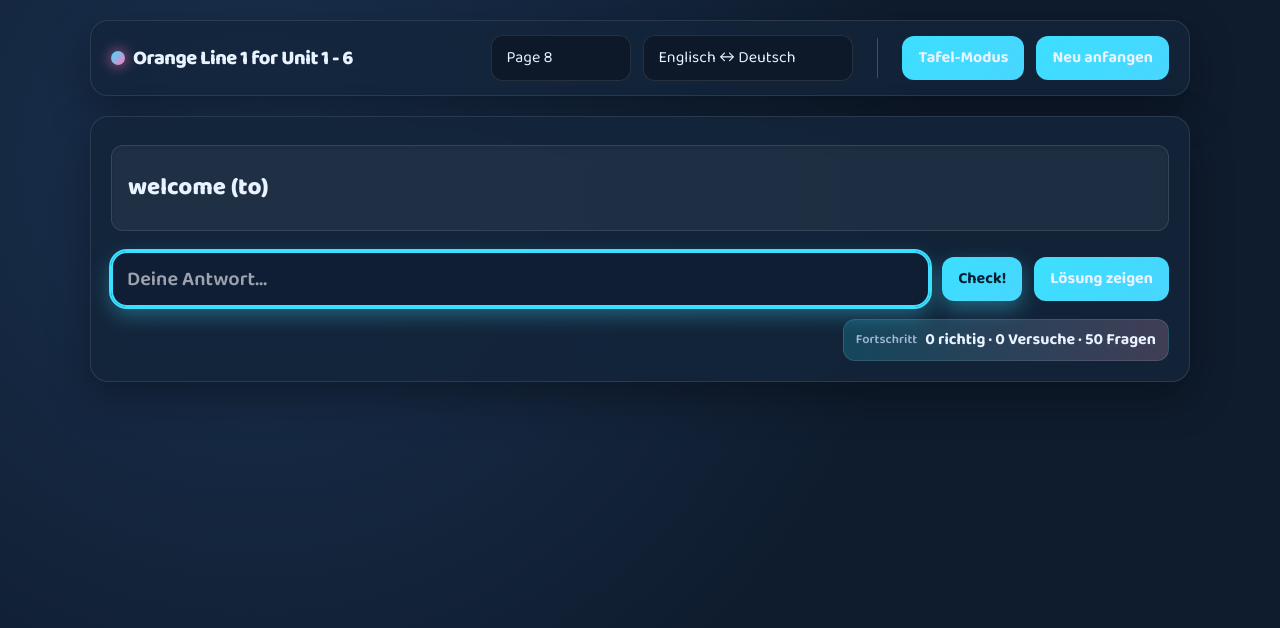
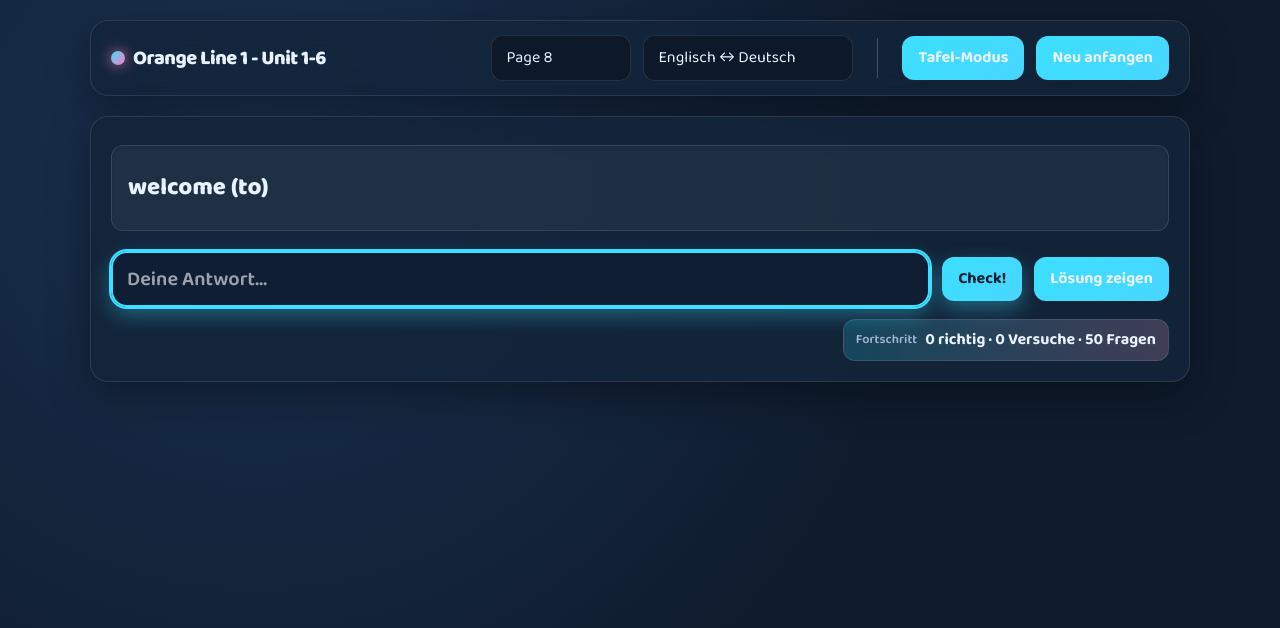
Before and after one commit to marcbey/vocabeln, a React (Vite) app in the folder react-app/: page / in a window 1280 px wide. Shown: the top 628 px of the page. Built offline with nearby package versions, Linux system fonts and the light colour scheme.

Commit message:
Minor change

```diff
--- a/react-app/src/components/Header.jsx
+++ b/react-app/src/components/Header.jsx
@@ -69,7 +69,7 @@ export default function Header({
       <div className="flex items-center justify-between gap-3">
         <h1 className="m-0 text-xl tracking-tight flex items-center gap-2 font-extrabold">
           <span className="w-3.5 h-3.5 rounded-full inline-block" style={{ background: 'linear-gradient(135deg, #3cdfff, #ff7ac3)', boxShadow: '0 0 14px rgba(255, 122, 195, 0.8)' }}></span>
-          Orange Line 1 for Unit 1 - 6
+          Orange Line 1 - Unit 1-6
         </h1>
         <button
           className="md:hidden secondary px-2 py-2 rounded-lg border flex flex-col items-end gap-1 min-w-[38px]"
```
